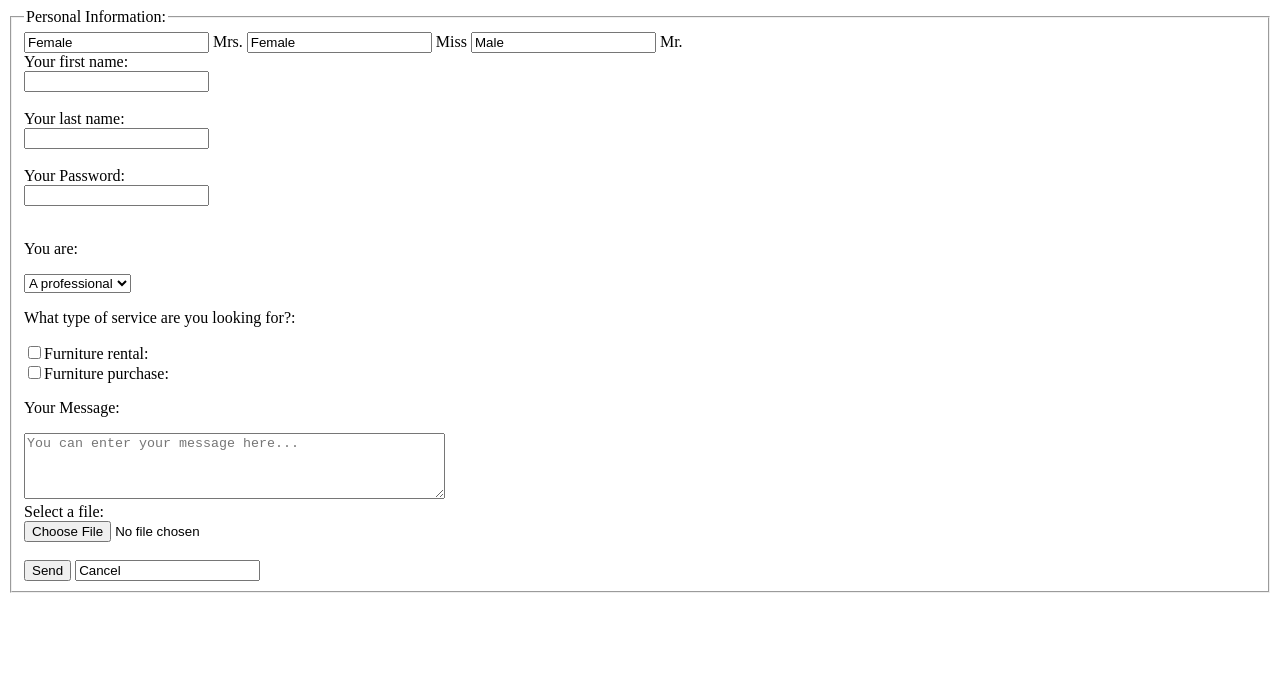
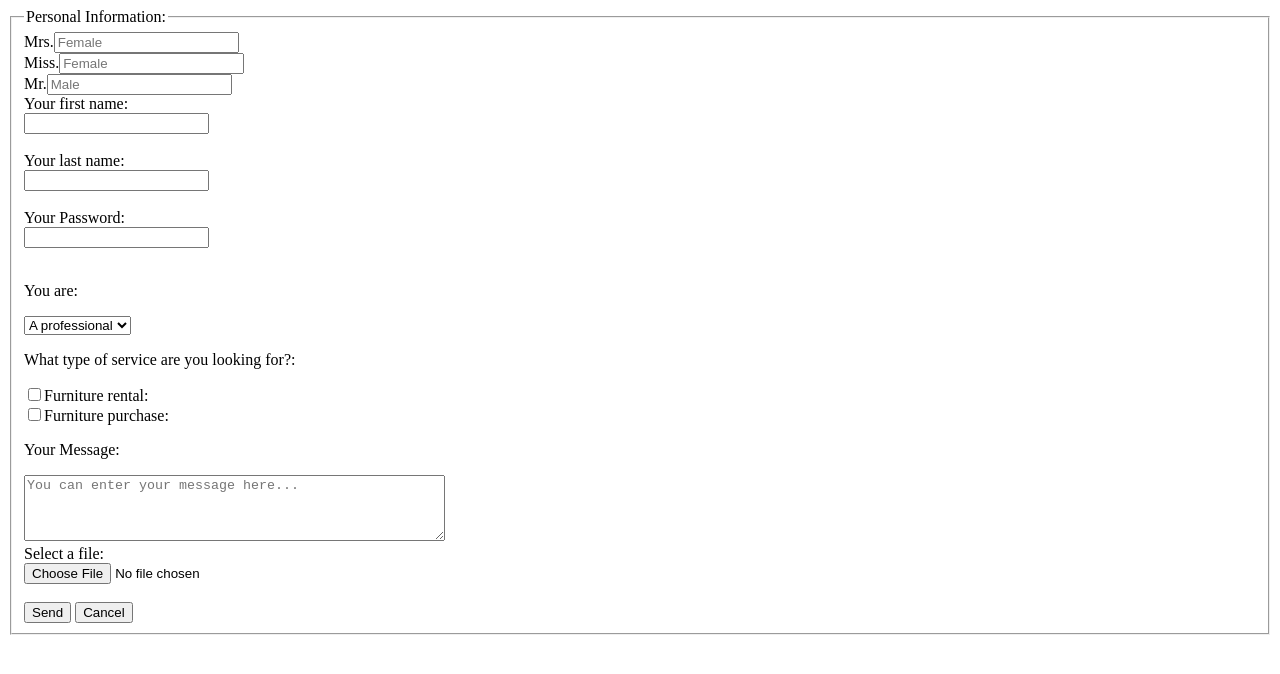
Before and after one commit to hafsaaz9/formulaire-website, a plain HTML site: page index.html in a window 1280 px wide. Drawn offline with Linux system fonts and the light colour scheme.

Commit message:
Update index.html

```diff
--- a/index.html
+++ b/index.html
@@ -15,12 +15,13 @@
 </head>
 <body>
    <form>
-      <input type = "gender" name = "Gender" value = "Female"> Mrs.
-      <input type = "gender" name = "Gender" value = "Female"> Miss
-      <input type = "gender" name = "Gender" value = "Male"> Mr.
+    Mrs.<input type = "gender" name = "Gender" placeholder = "Female">
+    <br>
+    Miss.<input type = "gender" name = "Gender" placeholder = "Female">
+    <br>
+    Mr.<input type = "gender" name = "Gender" placeholder = "Male">
    </form>
    <br>
-
 
 
   <label for="fname">Your first name:</label>
@@ -74,7 +75,7 @@
 <label for="myfile">Select a file:</label>
   <br><input type="file" id="myfile" name="myfile"><br><br>
   <input type="submit" value="Send">
-  <input type="cancel" value="Cancel">
+  <input type="button" value="Cancel">
 </form>
 
 
```
